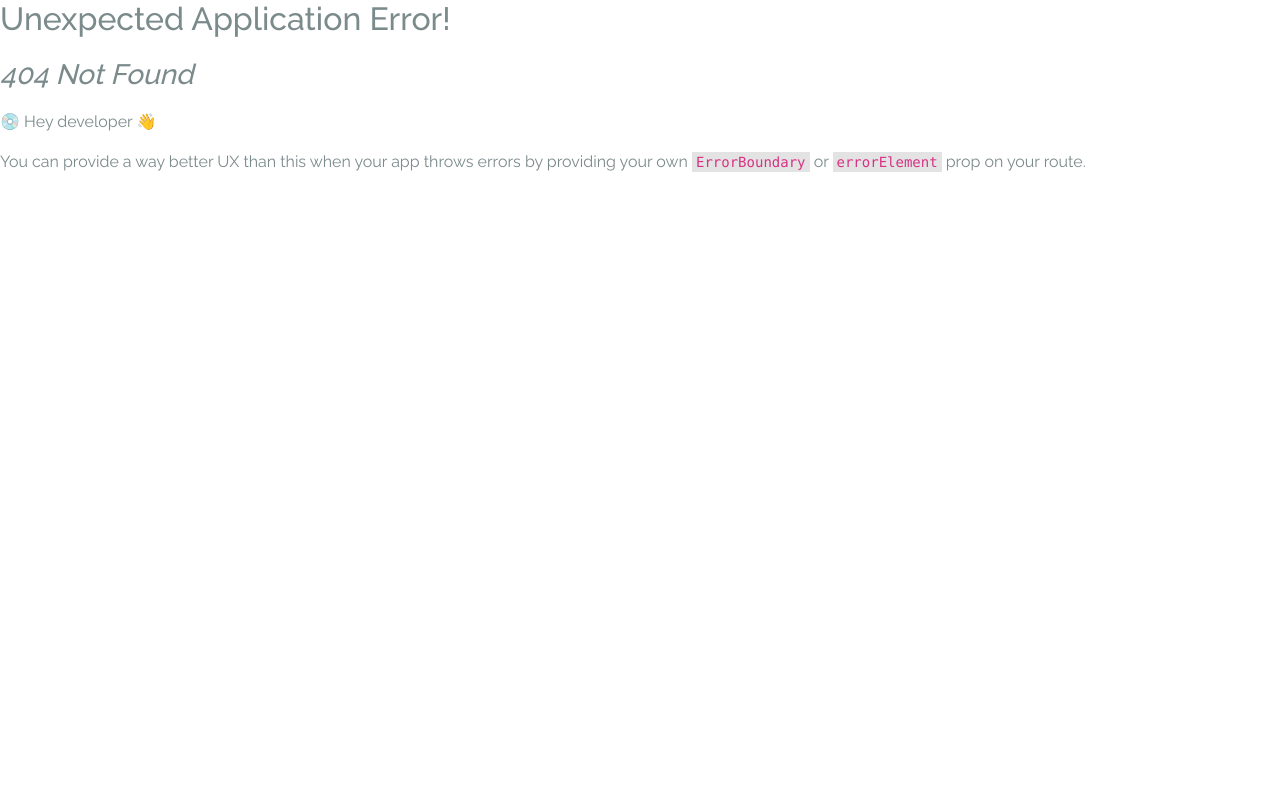
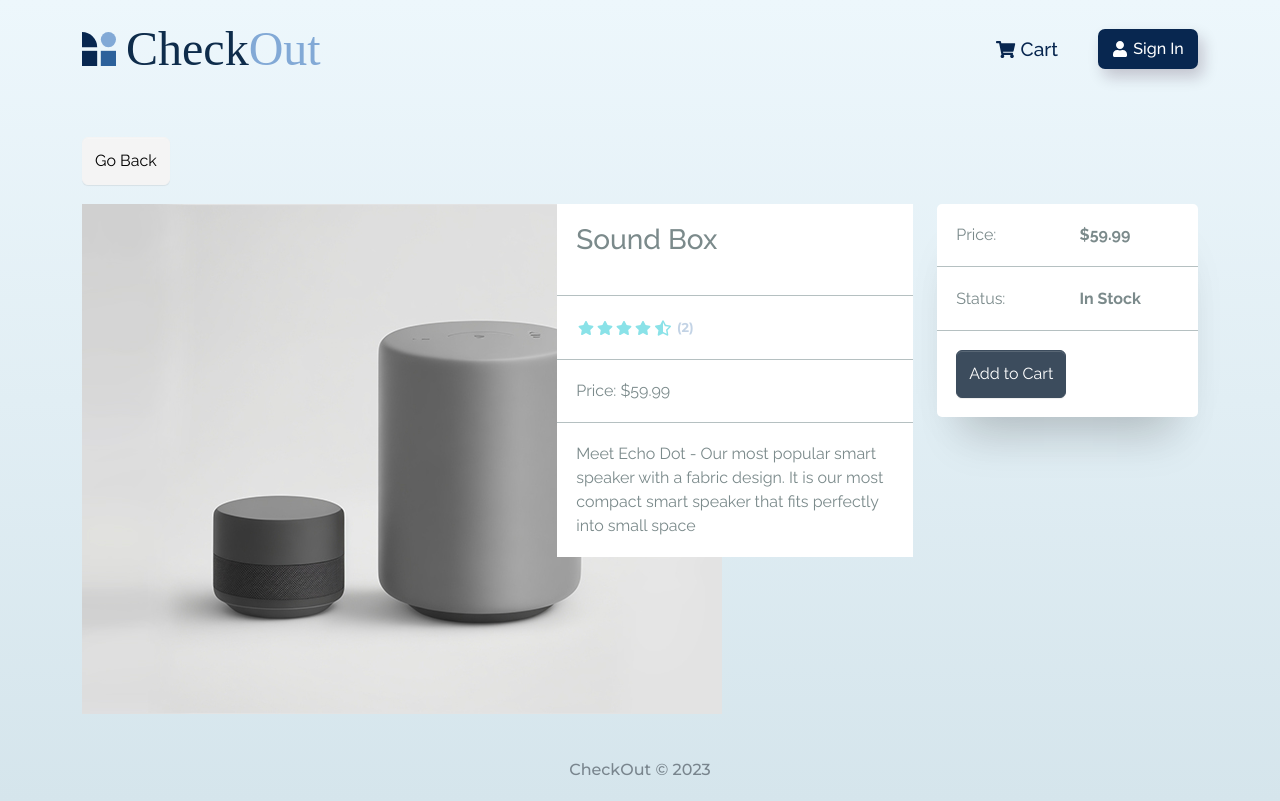
Before and after one commit to adibmannan1/check-out, a React (Create React App) app in the folder frontend/: page /product/1 in a window 1280 px wide. Before the commit this address had no page. Built offline with nearby package versions, Linux system fonts and the light colour scheme; a web font is replaced by a local one.

Commit message:
product screen added

```diff
--- a/frontend/src/assets/styles/index.css
+++ b/frontend/src/assets/styles/index.css
@@ -6,7 +6,7 @@ main {
   text-decoration: none !important;
 }
 .all{
-  background: linear-gradient(0deg, rgb(211, 228, 235) 0%, rgb(237, 247, 252) 100%);
+  background: linear-gradient(0deg, rgb(213, 229, 236) 0%, rgb(237, 247, 252) 100%);
 }
 .rating span {
   margin: 0.1rem;
@@ -139,8 +139,8 @@ table th {
 }
 .card:hover{
   scale: 1.05;
-  box-shadow: 0px 25px 50px -30px rgba(0,0,0,0.2),
-              0px 45px 40px -21px rgba(0,0,0,0.1);
+  box-shadow: 0px 45px 70px -30px rgba(0, 21, 47, 0.3),
+              0px 45px 50px -21px rgba(0, 21, 47, 0.2);
 }
 .card:hover .img {
   border-radius: 7px 7px 30px 30px;
--- a/frontend/src/components/Product.jsx
+++ b/frontend/src/components/Product.jsx
@@ -6,11 +6,11 @@ import Rating from './Rating'
 const Product = ({product}) => {
   return (
     <Card className='my-3 p-2 rounded card'>
-        <Link to={`/products/${product._id}`} className='img' >
+        <Link to={`/product/${product._id}`} className='img' >
             <Card.Img className='img' src={product.image} variant='top'></Card.Img>
         </Link>
         <Card.Body className='cardBody'>
-            <Link to={`/products/${product._id}`}>
+            <Link to={`/product/${product._id}`}>
                 <Card.Title as="div" className='product-title'>
                     <strong>{product.name}</strong>
                 </Card.Title>
--- a/frontend/src/index.js
+++ b/frontend/src/index.js
@@ -6,11 +6,13 @@ import './assets/styles/index.css';
 import App from './App';
 import reportWebVitals from './reportWebVitals';
 import HomeScreen from './screens/HomeScreen';
+import ProductScreen from './screens/ProductScreen';
 
 const router = createBrowserRouter(
   createRoutesFromElements(
     <Route path='/' element={<App/>}>
       <Route index={true} path='/' element={<HomeScreen/>}/>
+      <Route path='/product/:id' element={<ProductScreen/>}/>
     </Route>
   )
 )
--- /dev/null
+++ b/frontend/src/screens/ProductScreen.jsx
@@ -0,0 +1,64 @@
+import React from 'react'
+import { useParams } from 'react-router-dom'
+import products from '../products'
+import { Link } from 'react-router-dom'
+import { Row, Col, Image, ListGroup, Card, Button} from 'react-bootstrap'
+import Rating from '../components/Rating'
+
+const ProductScreen = () => {
+    const {id: productId} = useParams()
+    const product = products.find((p)=>p._id === productId)
+
+    return (
+        <>
+            <Link className='btn btn-light my-3' to='/'>Go Back</Link>
+            <Row>
+                <Col md={5}>
+                    <img src={product.image} alt={product.name} fluid/>
+                </Col>
+                <Col md={4}>
+                    <ListGroup variant='flush'>
+                        <ListGroup.Item>
+                            <h3>{product.name}</h3>
+                        </ListGroup.Item>
+                        <ListGroup.Item>
+                            <Rating value={product.rating} text={`(${product.numReviews})`}/>
+                        </ListGroup.Item>
+                        <ListGroup.Item>
+                            Price: ${product.price}
+                        </ListGroup.Item>
+                        <ListGroup.Item>
+                            {product.description}
+                        </ListGroup.Item>
+                    </ListGroup>
+                </Col>
+                <Col md={3}>
+                    <Card>
+                        <ListGroup variant='flush'>
+                            <ListGroup.Item>
+                                <Row>
+                                    <Col>Price:</Col>
+                                    <Col><strong>${product.price}</strong></Col>
+                                </Row>
+                            </ListGroup.Item>
+                            <ListGroup.Item>
+                                <Row>
+                                    <Col>Status:</Col>
+                                    <Col>
+                                        <strong>{product.countInStock > 0? 'In Stock':
+                                                                        'Out of Stock'}</strong>
+                                    </Col>
+                                </Row>
+                            </ListGroup.Item>
+                            <ListGroup.Item>
+                                <Button className='btn-block' type='button' disabled={product.countInStock===0}>Add to Cart</Button>
+                            </ListGroup.Item>
+                        </ListGroup>
+                    </Card>
+                </Col>
+            </Row>
+        </>
+    )
+}
+
+export default ProductScreen
```
